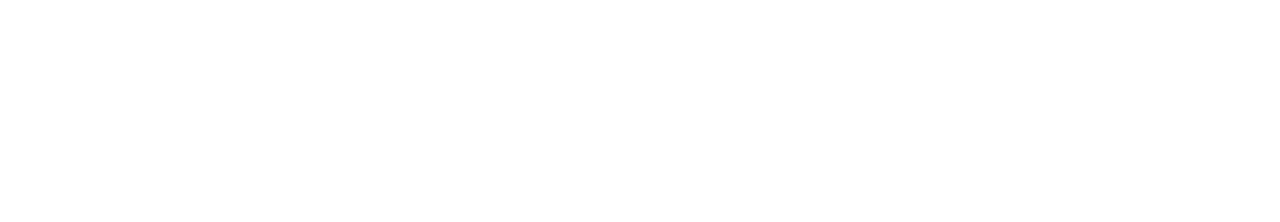
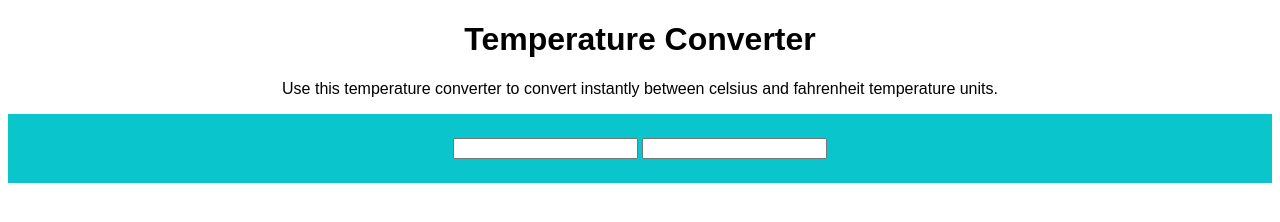
Before and after one commit to adrioro/Temperature-converter, a plain HTML site: page index.html in a window 1280 px wide. Drawn offline with nearby package versions, Linux system fonts and the light colour scheme.

Commit message:
Second commit

```diff
--- a/index.html
+++ b/index.html
@@ -10,6 +10,17 @@
    </head>
 
    <body>
+      <h1>Temperature Converter</h1>
+
+      <div>
+         <p>Use this temperature converter to convert instantly between celsius
+            and fahrenheit temperature units.</p>
+      </div>
+
+      <div class="converterBox">
+         <input id='Fahrenheit' type="number">
+         <input id='Celsius' type="number">
+      </div>
 
 
       <!-- Si tenéis jQuery importado a vuestro proyecto y os aparece este error con
--- a/style.css
+++ b/style.css
@@ -0,0 +1,12 @@
+body{
+  font-family: sans-serif;
+  font-size: 16px;
+}
+.converterBox{
+  padding: 24px;
+  background-color: rgb(10, 198, 204);
+  text-align: center;
+}
+p, h1{
+  text-align: center;
+}
```
